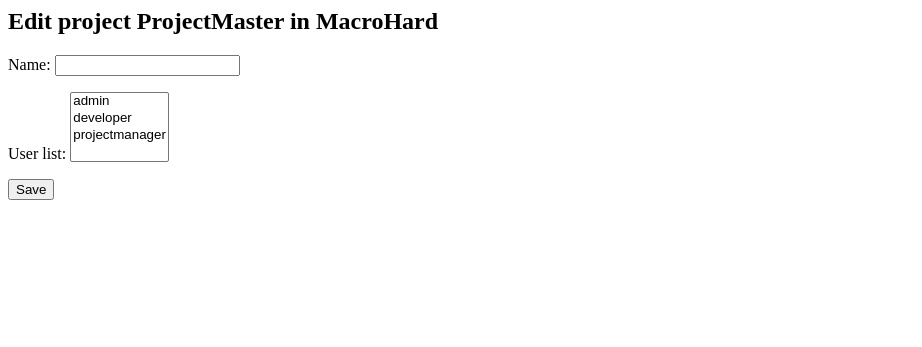
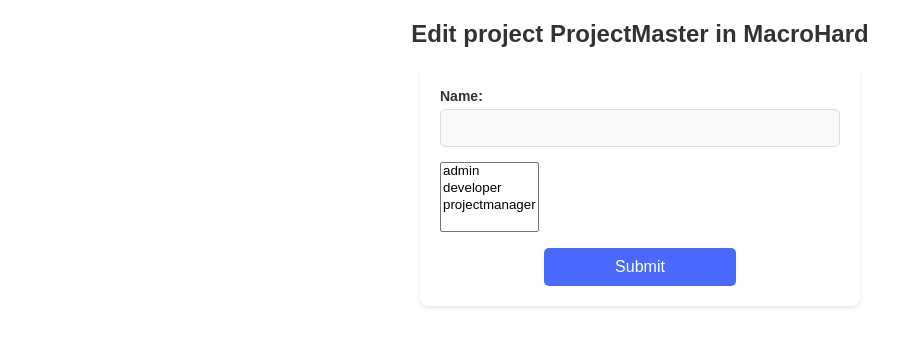
Before and after one commit to Giuliano712/Projet-Genie-Logiciel, a Django app: template goats-plan/planner/templates/planner/project_manager/create_project.html in a window 1280 px wide. Shown: the top 347 px of the page, without its empty margins (0-922 px from the left). Run offline with Django 5.2, Linux system fonts and the light colour scheme; the template is opened without the code that fills it: values that come from a table or form of the project are taken from there, others are empty; data comes from the database, SQL or seed files in the repository.

Commit message:
added style to project create page

```diff
--- /dev/null
+++ b/goats-plan/planner/static/planner/forms_style.css
@@ -0,0 +1,91 @@
+.form-container {
+    max-width: 400px;
+    margin: 20px auto;
+    background-color: #fff;
+    border-radius: 8px;
+    padding: 20px;
+    box-shadow: 0 2px 4px rgba(0, 0, 0, 0.1);
+    font-family: Arial, sans-serif; /* Ensure consistent font */
+    text-align: center; /* Center top text */
+}
+
+.form-container h2 {
+    font-size: 20px;
+    margin-bottom: 20px;
+    color: #333;
+}
+
+.form-group {
+    margin-bottom: 15px;
+    text-align: left; /* Align labels and fields left */
+}
+
+.form-group label {
+    font-size: 14px;
+    font-weight: bold;
+    margin-bottom: 5px;
+    display: block;
+    color: #333;
+}
+
+.form-input,
+.form-select {
+    width: 100%;
+    padding: 10px;
+    font-size: 14px;
+    font-family: Arial, sans-serif; /* Ensure consistent font */
+    border: 1px solid #ddd;
+    border-radius: 5px;
+    box-sizing: border-box;
+    background-color: #f9f9f9;
+    transition: border-color 0.3s ease;
+}
+
+.form-input:focus,
+.form-select:focus {
+    border-color: #4a69ff;
+    outline: none;
+}
+
+.form-actions {
+    display: flex;
+    justify-content: space-between;
+    margin-top: 20px;
+}
+
+.submit-button,
+.cancel-button {
+    width: 48%;
+    padding: 10px;
+    font-size: 16px;
+    border: none;
+    border-radius: 5px;
+    cursor: pointer;
+    text-align: center;
+    text-decoration: none;
+    transition: background-color 0.3s ease;
+}
+
+.submit-button {
+    background-color: #4a69ff;
+    color: #fff;
+}
+
+.submit-button:hover {
+    background-color: #3a57d5;
+}
+
+.cancel-button {
+    background-color: #dc3545;
+    color: #fff;
+}
+
+.cancel-button:hover {
+    background-color: #b82d3b;
+}
+
+h2 {
+    text-align: center;
+    color: #333;
+    font-family: Arial, sans-serif;
+}
--- a/goats-plan/planner/templates/planner/project_manager/create_project.html
+++ b/goats-plan/planner/templates/planner/project_manager/create_project.html
@@ -1,10 +1,25 @@
-<html>
-    <body>
-        <h2>{% if object %}Edit project {{ object.name }}{% else %}Create project{% endif %} in {{ parent_company.name }}</h2>
-        <form method="POST">
+<!DOCTYPE html>
+{% load static %}
+<html lang="en">
+    <meta charset="UTF-8">
+    <meta name="viewport" content="width=device-width, initial-scale=1">
+    <title>Goat's Plan</title>
+    <link rel="stylesheet" href="{% static 'planner/forms_style.css' %}">
+</head>
+<body>
+    <h2>{% if object %}Edit project {{ object.name }}{% else %}Create project{% endif %} in {{ parent_company.name }}</h2>
+    <div class="form-container">
+        <form method="post">
             {% csrf_token %}
-            {{ form.as_p }}
-            <button type="submit">Save</button>
+            <div class="form-group">
+                <label for="id_name">Name:</label>
+                <input type="text" name="name" id="id_name" maxlength="100" required class="form-input">
+            </div>
+            <div class="form-group">
+                {{ form.user_list }}
+            </div>
+            <button type="submit" class="submit-button">Submit</button>
         </form>
-    </body>
+    </div>
+</body>
 </html>
```
